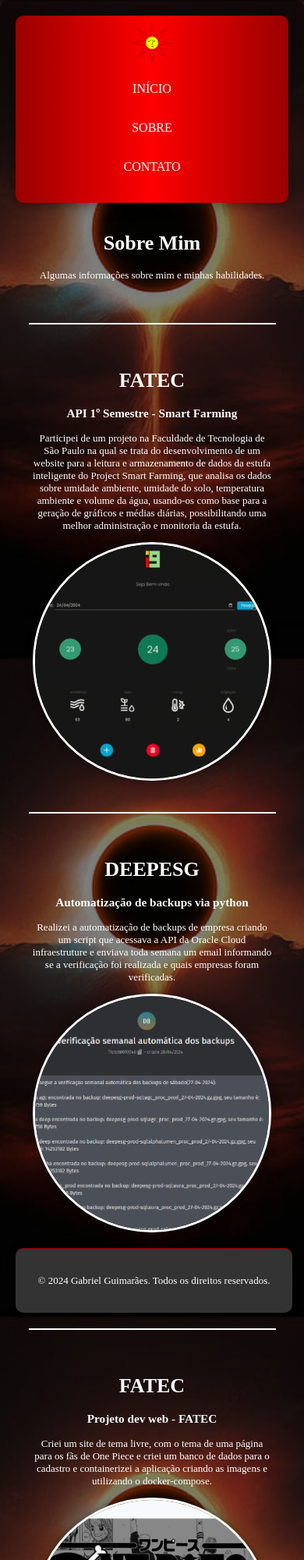
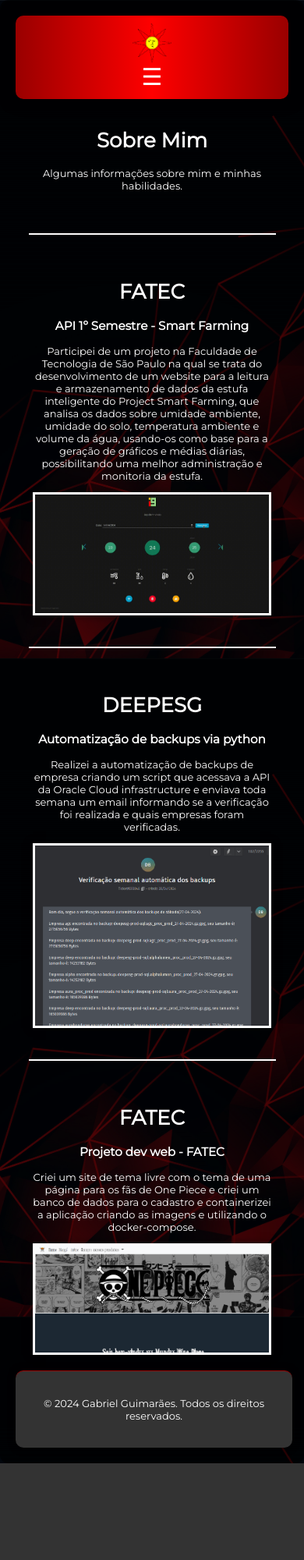
Before and after one commit to gabrielbguimaraes/PortfolioDigital-JoaoGabriel, a plain HTML site: page templates/sobre.html in a window 390 px wide. Shown: the top 2000 px of the page at 78% size. After the commit the page ends 1876 px from the top, so only its background shows below. Drawn offline with Linux system fonts and the light colour scheme.

Commit message:
Arrumando meu portfólio

```diff
--- /dev/null
+++ b/static/script.js
@@ -0,0 +1,4 @@
+function toggleMenu() {
+    const navLinks = document.querySelector('.nav-links');
+    navLinks.style.display = navLinks.style.display === 'flex' ? 'none' : 'flex';
+}
--- a/static/style.css
+++ b/static/style.css
@@ -1,19 +1,19 @@
 body {
-    font-family: 'Roboto Slab';
+    font-family: "montserrat";
     margin: 0;
     padding: 0;
-    background-color: #222;
+    background-image: url("/mgt/fundo-preto.png");
     color: #fff;
     overflow-x: hidden;
     overflow-y: auto;
-    background-image: url('/mgt/sun.jpg');
+    background-color: #333;
     background-attachment: fixed;
     background-size: cover;
     font-size: small;
 }
 
 .container {
-    background-color: rgba(0, 0, 0, 0.5);
+    background-color: rgba(0, 0, 0, 0.7);
     padding: 20px;
     border-radius: 10px;
     margin: 0 auto;
@@ -21,16 +21,15 @@
     text-align: justify;
 }
 
-
 @font-face {
-    font-family: "lightstories";
-    src: url("/mgt/fonts/light\ stories\ font.ttf") format("truetype");
+    font-family: "montserrat";
+    src: url("/mgt/fonts/montserrat\ regular.ttf") format("truetype");
 }
 
 .navbar {
-    display: flex; /* Adiciona o alinhamento flexível */
-    justify-content: space-between; /* Distribui os itens uniformemente ao longo do eixo principal (horizontalmente) */
-    align-items: center; /* Centraliza verticalmente os itens */
+    display: flex;
+    justify-content: space-between;
+    align-items: center;
     background: linear-gradient(90deg, rgba(153, 0, 0, 1) 0%, rgba(255, 0, 0, 1) 50%, rgba(153, 0, 0, 1) 100%);
     padding: 20px;
     border-radius: 10px;
@@ -38,7 +37,7 @@
     max-width: 800px;
     box-shadow: 0 0 20px rgba(0, 0, 0, 0.5);
     color: white;
-    font-family: 'Roboto Slab', serif;
+    font-family: "montserrat";
 }
 
 .navbar img {
@@ -46,7 +45,19 @@
     height: auto;
 }
 
-.navbar a {
+.menu-icon {
+    display: none;
+    font-size: 30px;
+    cursor: pointer;
+}
+
+.nav-links {
+    display: flex;
+    justify-content: center;
+    width: 100%;
+}
+
+.nav-links a {
     text-decoration: none;
     color: #fff;
     margin: 0 10px;
@@ -55,18 +66,34 @@
     border-bottom: 2px solid transparent;
     transition: border-color 0.3s ease;
 }
+
+.navbar.active .nav-links {
+    flex-direction: column;
+    align-items: center;
+}
+
+.navbar.active .nav-links a {
+    margin: 10px 0;
+}
+
+.navbar.active img {
+    margin: 0 auto;
+}
+
 .navbar a:hover {
     border-color: #fff;
 }
+
 .divider {
-    border: 1px solid white; /* Linha branca */
-    margin: 20px auto; /* Margem superior e inferior e alinhamento central */
-    width: 90%; /* Largura da linha */
+    border: 1px solid white;
+    margin: 20px auto;
+    width: 90%;
 }
+
 .fotinho {
-    width: 300px;
-    height: 300px;
-    border-radius: 50%;
+    width: 100%;
+    max-width: 300px;
+    height: auto;
     overflow: hidden;
     border: 3px solid #fff;
     box-shadow: 0 0 10px rgba(0, 0, 0, 0.5);
@@ -117,36 +144,32 @@
     }
 }
 
-
 @media screen and (max-width: 767px) {
-    .section {
-        padding: 20px; /* Reduza o padding para telas menores */
+    .navbar {
+        flex-direction: column;
+        align-items: center;
     }
 
-    .navbar {
-        flex-direction: column; /* Altera a direção do flexbox para coluna */
-        align-items: center; /* Centraliza os itens na coluna */
-        padding-bottom: 20px; /* Adiciona espaço na parte inferior da navbar */
+    .nav-links {
+        display: none;
+        flex-direction: column;
+        width: 100%;
     }
 
-    .navbar a {
-        margin: 5px 0; /* Reduza a margem entre os links */
+    .nav-links a {
+        margin: 5px 0;
+        text-align: center;
+        width: 100%;
+        padding: 10px 0;
     }
 
-    .navbar img {
-        margin-bottom: 10px; /* Adiciona espaço abaixo do logo */
+    .menu-icon {
+        display: block;
     }
-}
 
-.social-links a {
-    color: #fff;
-    font-size: 24px;
-    margin-right: 10px;
-    text-decoration: none;
-}
-
-.social-links a:hover {
-    color: #ccc;
+    .navbar.active .nav-links {
+        display: flex;
+    }
 }
 
 @media screen and (min-width: 768px) {
@@ -166,6 +189,7 @@
         padding: 20px;
     }
 }
+
 .buttons {
     margin-top: 20px;
 }
@@ -181,22 +205,23 @@
     margin: 0 10px;
     border: none;
     cursor: pointer;
-    box-shadow: 0 0 10px rgba(0, 0, 0, 0.3); /* Adiciona uma sombra suave */
+    box-shadow: 0 0 10px rgba(0, 0, 0, 0.3);
 }
 
 .button:hover {
-    background-color: rgba(200, 0, 0, 0.8); /* Escurece um pouco a cor ao passar o mouse */
+    background-color: rgba(200, 0, 0, 0.8);
 }
+
 footer {
     background-color: #333;
     color: #fff;
     padding: 20px;
     text-align: center;
-    width: 90%; /* Reduz a largura do footer */
-    margin: 0 auto; /* Centraliza horizontalmente */
-    border-top: 1px solid rgba(153, 0, 0, 1); /* Bordas superiores */
-    border-radius: 10px; /* Borda arredondada */
-    box-shadow: 0 0 10px rgba(0, 0, 0, 0.5); /* Adiciona uma sombra */
+    width: 90%;
+    margin: 0 auto;
+    border-top: 1px solid rgba(153, 0, 0, 1);
+    border-radius: 10px;
+    box-shadow: 0 0 10px rgba(0, 0, 0, 0.5);
 }
 
 .social-links {
--- a/templates/sobre.html
+++ b/templates/sobre.html
@@ -3,17 +3,21 @@
 <head>
     <meta charset="UTF-8">
     <meta name="viewport" content="width=device-width, initial-scale=1.0">
-    <title>Sobre Mim </title>
+    <title>Sobre Mim</title>
     <link rel="stylesheet" href="/static/style.css">
+    <script defer src="/static/script.js"></script>
 </head>
 <body>
 
 <div class="container">
     <div class="navbar">
         <img src="/mgt/praise_the_sun.png" alt="Logo">
-        <a href="index.html">INÍCIO</a>
-        <a href="sobre.html">SOBRE</a>
-        <a href="contato.html">CONTATO</a>
+        <div class="menu-icon" onclick="toggleMenu()">&#9776;</div>
+        <div class="nav-links" id="navLinks">
+            <a href="index.html">INÍCIO</a>
+            <a href="sobre.html">SOBRE</a>
+            <a href="contato.html">CONTATO</a>
+        </div>
     </div>
 
     <div id="sobre" class="section">
@@ -37,10 +41,21 @@
     <div id="deep" class="section">
         <h1>DEEPESG</h1>
         <h3>Automatização de backups via python</h3>
-        <p>Realizei a automatização de backups de empresa criando um script que acessava a API da Oracle Cloud infraestruture e enviava toda semana um email informando se a verificação foi realizada e quais empresas foram verificadas.</p>
+        <p>Realizei a automatização de backups de empresa criando um script que acessava a API da Oracle Cloud infrastructure e enviava toda semana um email informando se a verificação foi realizada e quais empresas foram verificadas.</p>
 
         <div class="fotinho">
             <img src="/mgt/backups.PNG" alt="projeto_smart">
+        </div>
+    </div>
+
+    <hr class="divider">
+
+    <div id="docker" class="section">
+        <h1>FATEC</h1>
+        <h3>Projeto dev web - FATEC</h3>
+        <p>Criei um site de tema livre com o tema de uma página para os fãs de One Piece e criei um banco de dados para o cadastro e containerizei a aplicação criando as imagens e utilizando o docker-compose.</p>
+        <div class="fotinho">
+            <img src="/mgt/one_piece.PNG" alt="projeto_dev">
         </div>
     </div>
 
@@ -48,20 +63,16 @@
         <p>© 2024 Gabriel Guimarães. Todos os direitos reservados.</p>
     </footer>
 
-    <hr class="divider">
-
-    <div id="docker" class="section">
-        <h1>FATEC</h1>
-        <h3>Projeto dev web - FATEC</h3>
-        <p>Criei um site de tema livre, com o tema de uma página para os fãs de One Piece e criei um banco de dados para o cadastro e containerizei a aplicação criando as imagens e utilizando o docker-compose.</p>
-        <div class="fotinho">
-            <img src="/mgt/one_piece.PNG" alt="projeto_dev">
-        </div>
-    </div>
 
 
 </div>
 
+<script>
+    function toggleMenu() {
+        const navLinks = document.getElementById("navLinks");
+        navLinks.classList.toggle("active");
+    }
+</script>
 
 </body>
 </html>
```
Also changed, not shown: templates/contato.html (+15 -4 lines), templates/index.html (+10 -7 lines), mgt/fonts/montserrat regular.ttf (added), mgt/fundo-preto.png (added), vercel.json (added), 1 other file.
